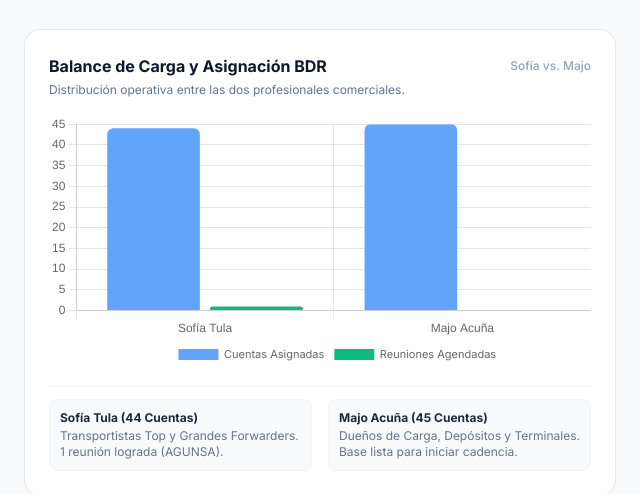
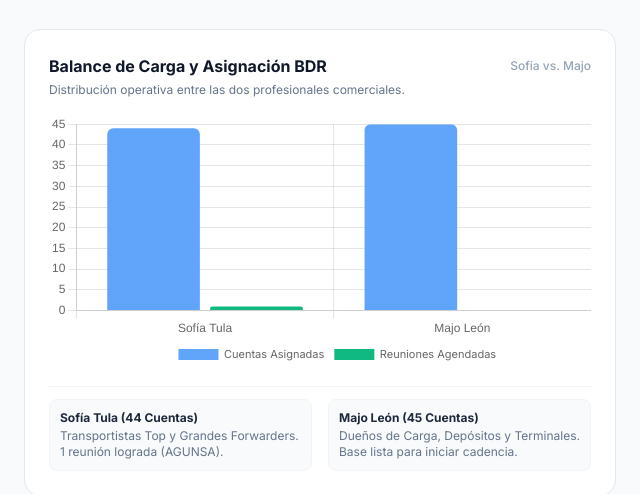
Before and after one commit to wilsonpinto-jpg/tablero-comercial-chile, a plain HTML site: page index.html in a window 1280 px wide. Shown: the part 1402-1896 px from the top of the page, 632-1272 px from the left. Drawn offline with nearby package versions, Linux system fonts and the light colour scheme.

Commit message:
fix: corregir nombre de BDR a Majo Leon (Maria Jose Leon)

```diff
--- a/index.html
+++ b/index.html
@@ -326,7 +326,7 @@
             <p class="text-slate-500 mt-0.5">Transportistas Top y Grandes Forwarders. 1 reunión lograda (AGUNSA).</p>
           </div>
           <div class="p-2.5 rounded-lg bg-slate-50 border border-slate-100">
-            <p class="font-bold text-slate-800">Majo Acuña (45 Cuentas)</p>
+            <p class="font-bold text-slate-800">Majo León (45 Cuentas)</p>
             <p class="text-slate-500 mt-0.5">Dueños de Carga, Depósitos y Terminales. Base lista para iniciar cadencia.</p>
           </div>
         </div>
@@ -346,7 +346,7 @@
           <select id="bdrFilter" onchange="filterTable()" class="text-xs border border-slate-300 rounded-lg px-2.5 py-1.5 bg-white text-slate-700 focus:outline-none focus:ring-1 focus:ring-brand-500">
             <option value="ALL">Todas las cuentas</option>
             <option value="Sofia">Sofía Tula</option>
-            <option value="Majo">Majo Acuña</option>
+            <option value="Majo">Majo León</option>
           </select>
         </div>
       </div>
@@ -658,7 +658,7 @@
     new Chart(ctxBDR, {
       type: 'bar',
       data: {
-        labels: ['Sofía Tula', 'Majo Acuña'],
+        labels: ['Sofía Tula', 'Majo León'],
         datasets: [
           {
             label: 'Cuentas Asignadas',
```
